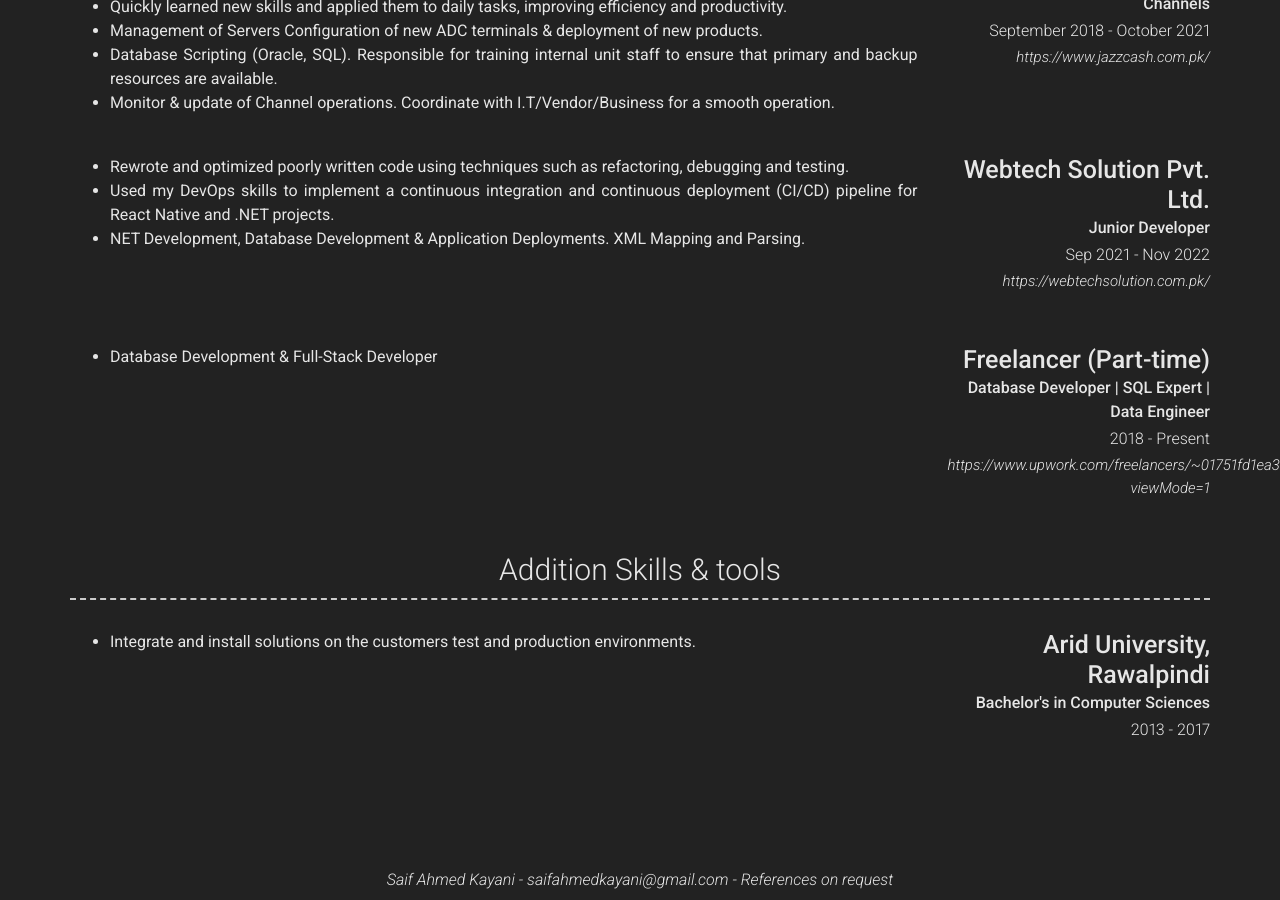
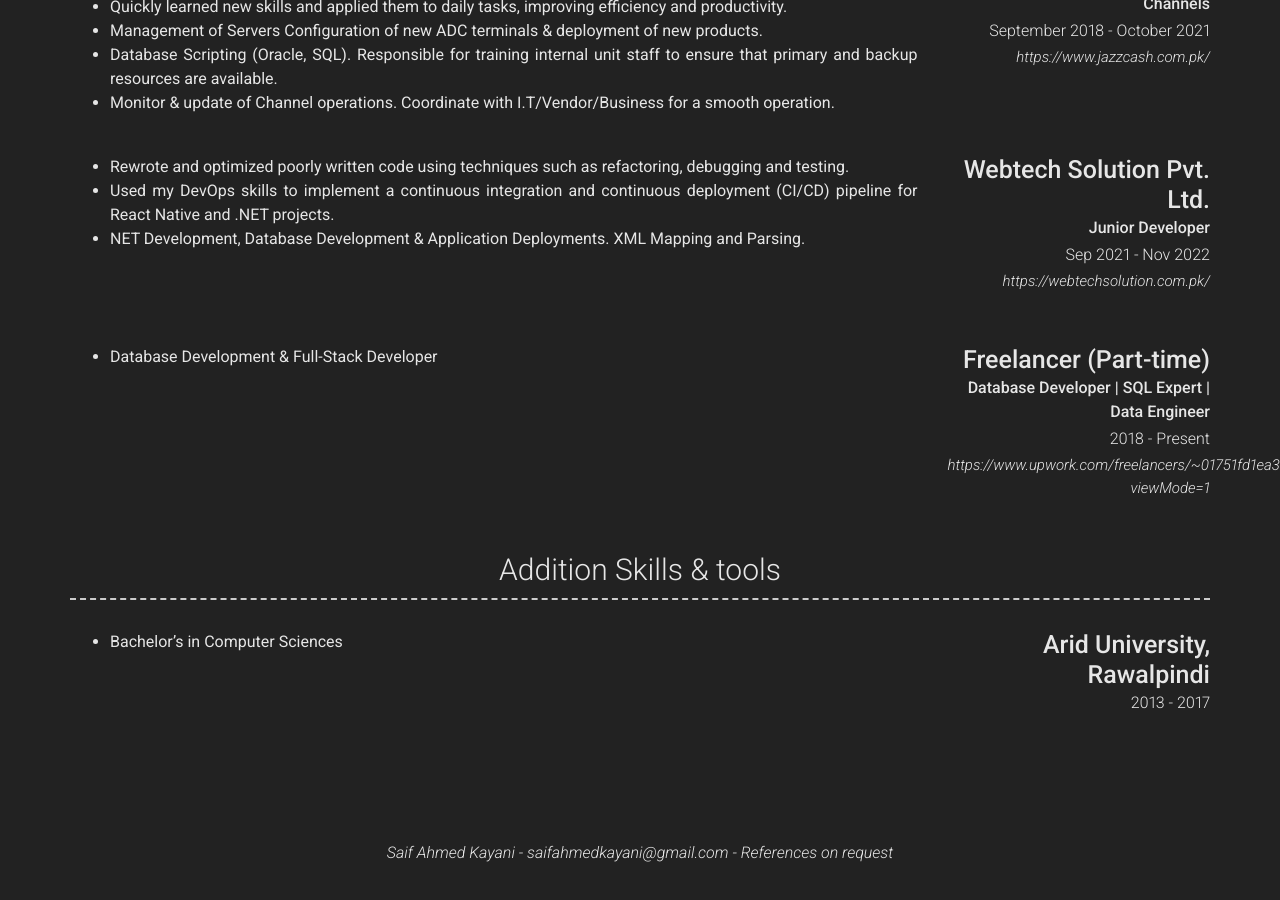
Before and after one commit to saif-ahmad-k/saif-ahmad-k.github.io, a Jekyll site: the page built from index.md, in a window 1280 px wide and 900 px high, scrolled down 1012 px. Built offline with Jekyll 4.4.1, drawn with Linux system fonts in a browser that asks for light colours; nearby versions of some CDN libraries; after the commit the page ends 1885 px from its top, so only the background shows below that.

Commit message:
just another

```diff
--- a/_config.yml
+++ b/_config.yml
@@ -214,10 +214,10 @@ content:
     content:
       - layout: right
         title: Arid University, Rawalpindi
-        sub_title: Bachelor's in Computer Sciences
+        #sub_title: Bachelor's in Computer Sciences
         caption: 2013 - 2017
         description: | # this will include new lines to allow paragraphs
-            - Integrate and install solutions on the customers test and production environments.
+            - Bachelor's in Computer Sciences
 
 # Footer
 footer_show_references: true
```
